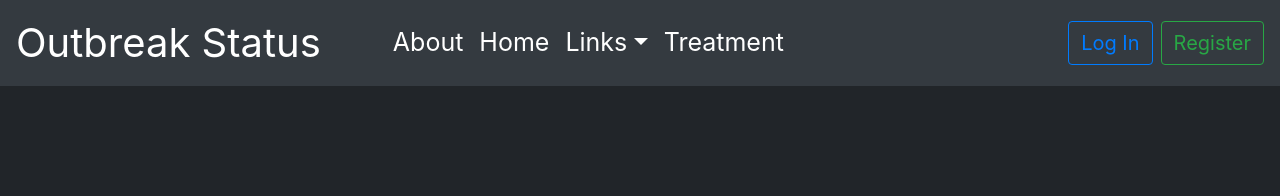
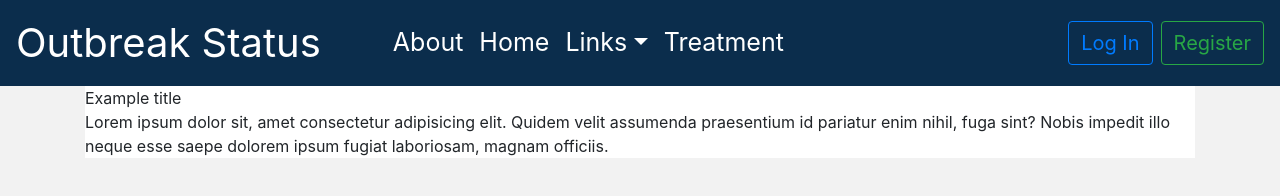
Before and after one commit to paulrjones/outbreakStatus, a plain HTML site: page index.html in a window 1280 px wide. Drawn offline with nearby package versions, Linux system fonts and the light colour scheme; a web font is replaced by a local one.

Commit message:
good color scheme

```diff
--- a/index.html
+++ b/index.html
@@ -33,16 +33,8 @@
 <body class="body">
 
 
-
-
-
-
-
-
-
-
     <!--nav bar and modal-->
-        <nav class="navbar navbar-expand-lg navbar-light bg-dark">
+        <nav class="navbar navbar-expand-lg" id="nav">
           <a class="navbar-brand text-white" href="index.html" id="logo">Outbreak Status</a>
           <button class="navbar-toggler" type="button" data-toggle="collapse" data-target="#navbarSupportedContent" aria-controls="navbarSupportedContent" aria-expanded="false" aria-label="Toggle navigation">
             <span class="navbar-toggler-icon"></span>
@@ -138,6 +130,28 @@
       </div>
     </div> -->
 
+<div class="container">
+    <div class="newsContainer">
+        <div class="newsTitle">Example title</div>
+        <div class="newsBody">Lorem ipsum dolor sit, amet consectetur adipisicing elit. Quidem velit assumenda praesentium id pariatur enim nihil, fuga sint? Nobis impedit illo neque esse saepe dolorem ipsum fugiat laboriosam, magnam officiis.</div>
+    </div>
+</div>
+
+
+
+
+
+
+
+
+
+
+
+
+
+
+
+
 
 
 
--- a/style.css
+++ b/style.css
@@ -19,7 +19,8 @@
 }
 
 .body {
-    background-color: #212529;
+    background-color: #F2F2F2;
+    /* background-color: #D9D9D9; */
 }
 
 .description {
@@ -46,3 +47,16 @@
       font-size: 25px;
       color: white;
   }
+
+
+  .newsContainer {
+      background-color: white;
+      height: 100%;
+      width: 100%;
+      display: block;
+      margin: 0 0;
+  }
+
+  #nav {
+      background-color: #0b2d4c;
+  }
```
